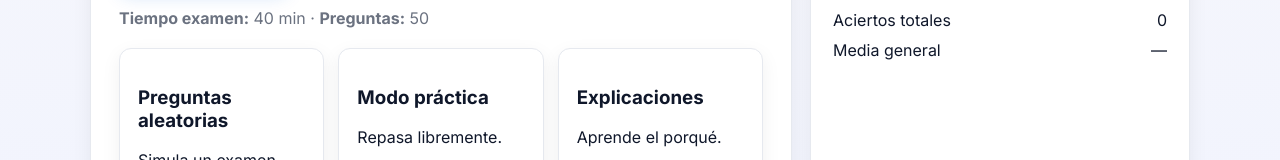
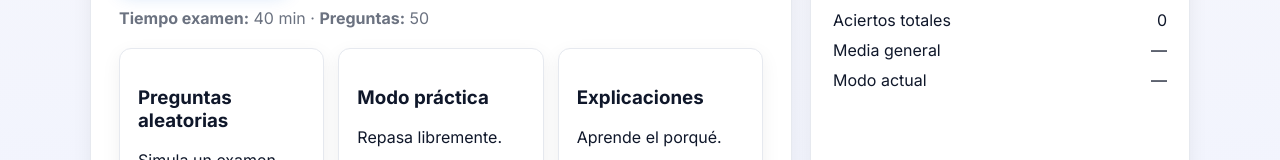
Before and after one commit to aguelin/examen-angular, a plain HTML site: page index.html in a window 1280 px wide. Shown: the part 307-467 px from the top of the page. Drawn offline with Linux system fonts and the light colour scheme.

Commit message:
Bug inicio examen

```diff
--- a/index.html
+++ b/index.html
@@ -403,6 +403,10 @@ label.option.incorrect{
             <div>Media general</div><div id="avgPercent">—</div>
           </div>
 
+          <div style="display:flex;justify-content:space-between;">
+            <div>Modo actual</div><div id="modeLabel">—</div>
+          </div>
+
         </div>
       </div>
 
```
